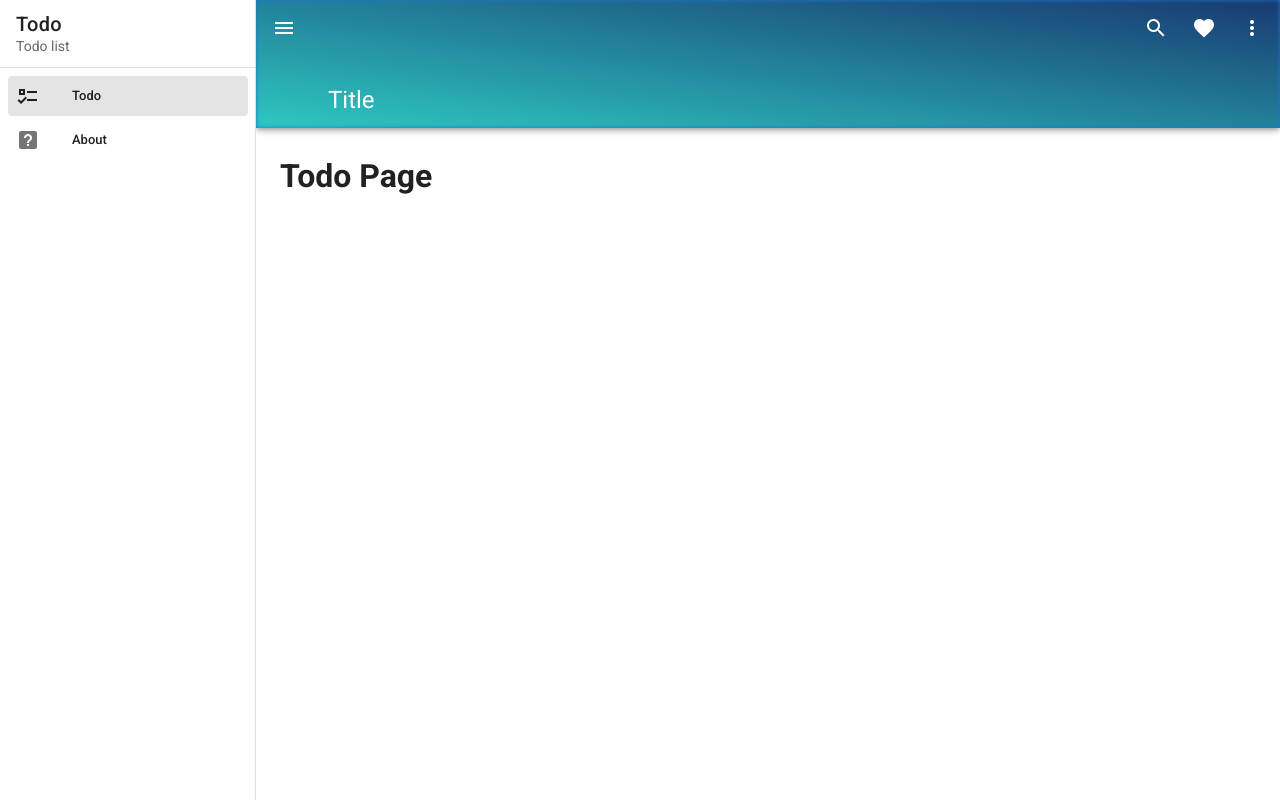
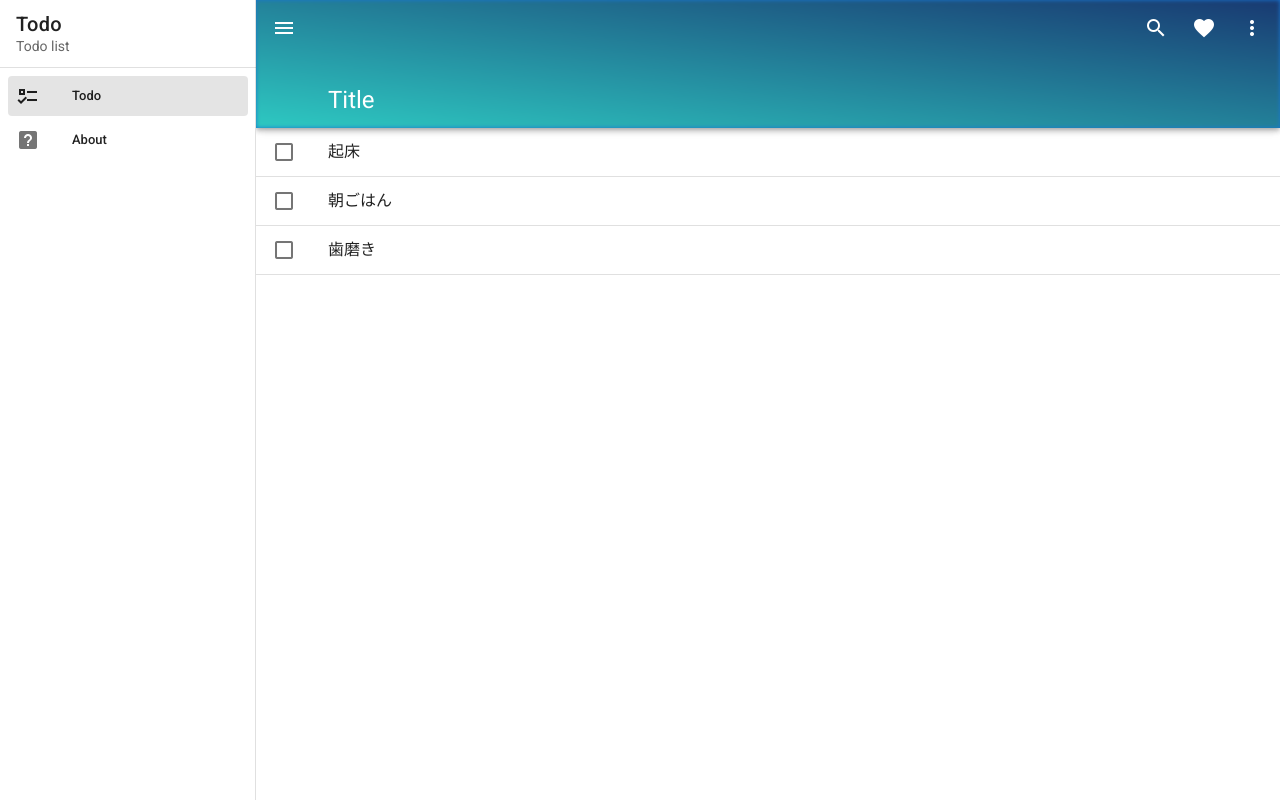
Before and after one commit to AI1411/vuetify-todo, a Vue app: page / in a window 1280 px wide. Built offline with nearby package versions, Linux system fonts and the light colour scheme.

Commit message:
implement decoration of list of task

```diff
--- a/src/views/Todo.vue
+++ b/src/views/Todo.vue
@@ -1,6 +1,34 @@
 <template>
-  <div class="home pa-6">
-    <h1>Todo Page</h1>
+  <div class="home">
+    <v-list
+        class="pt-0"
+        flat
+    >
+      <div
+          v-for="task in tasks"
+          :key="task.id">
+        <v-list-item
+            @click="doneTask(task.id)"
+            :class="{ 'blue lighten-5': task.done }"
+        >
+          <template v-slot:default>
+            <v-list-item-action>
+              <v-checkbox
+                  :input-value="task.done"
+                  color="primary"
+              ></v-checkbox>
+            </v-list-item-action>
+
+            <v-list-item-content>
+              <v-list-item-title
+              :class="{ 'text-decoration-line-through': task.done }"
+              >{{ task.title }}</v-list-item-title>
+            </v-list-item-content>
+          </template>
+        </v-list-item>
+        <v-divider></v-divider>
+      </div>
+    </v-list>
   </div>
 </template>
 
@@ -8,5 +36,32 @@
 
 export default {
   name: 'Todo',
+  data() {
+    return {
+      tasks: [
+        {
+          id: 1,
+          title: "起床",
+          done: false
+        },
+        {
+          id: 2,
+          title: "朝ごはん",
+          done: false
+        },
+        {
+          id: 3,
+          title: "歯磨き",
+          done: false
+        }
+      ]
+    }
+  },
+  methods: {
+    doneTask(id) {
+      let task = this.tasks.filter(task => task.id === id)[0];
+      task.done = !task.done;
+    }
+  }
 }
 </script>
```
